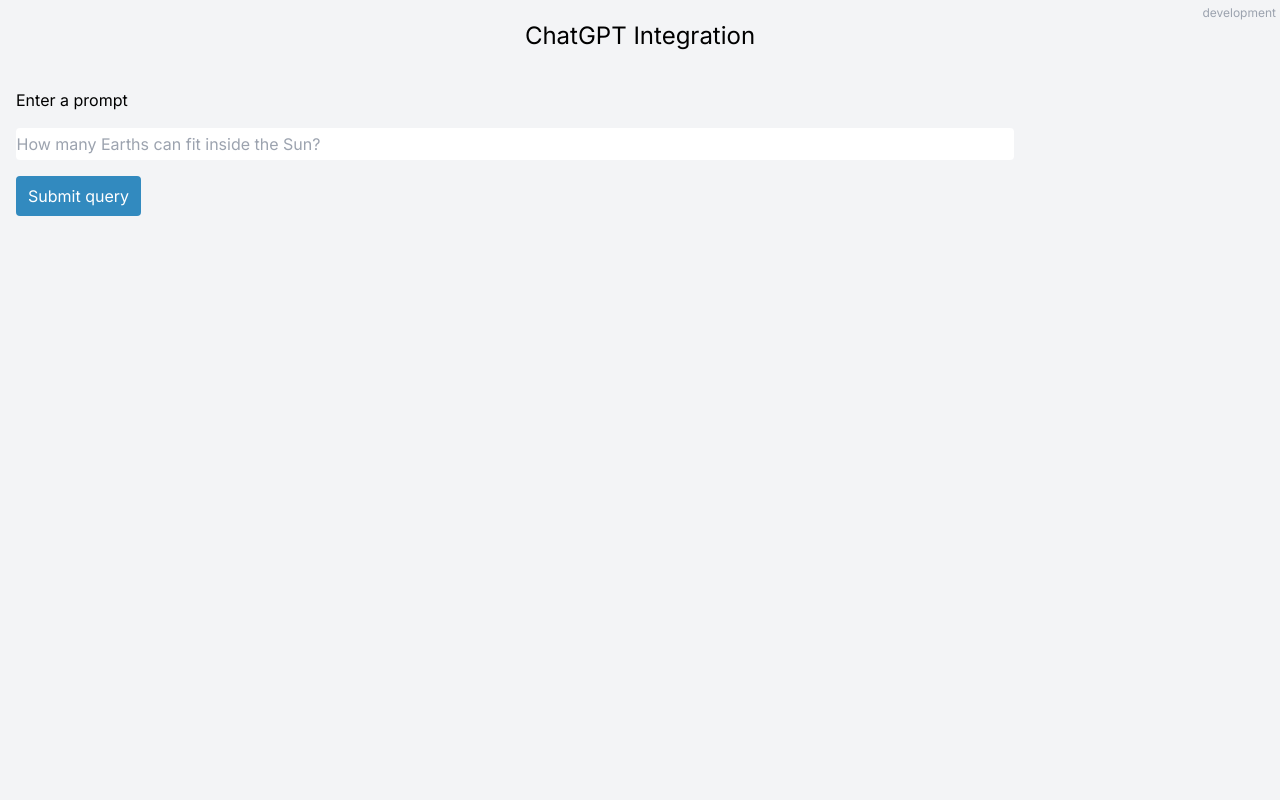
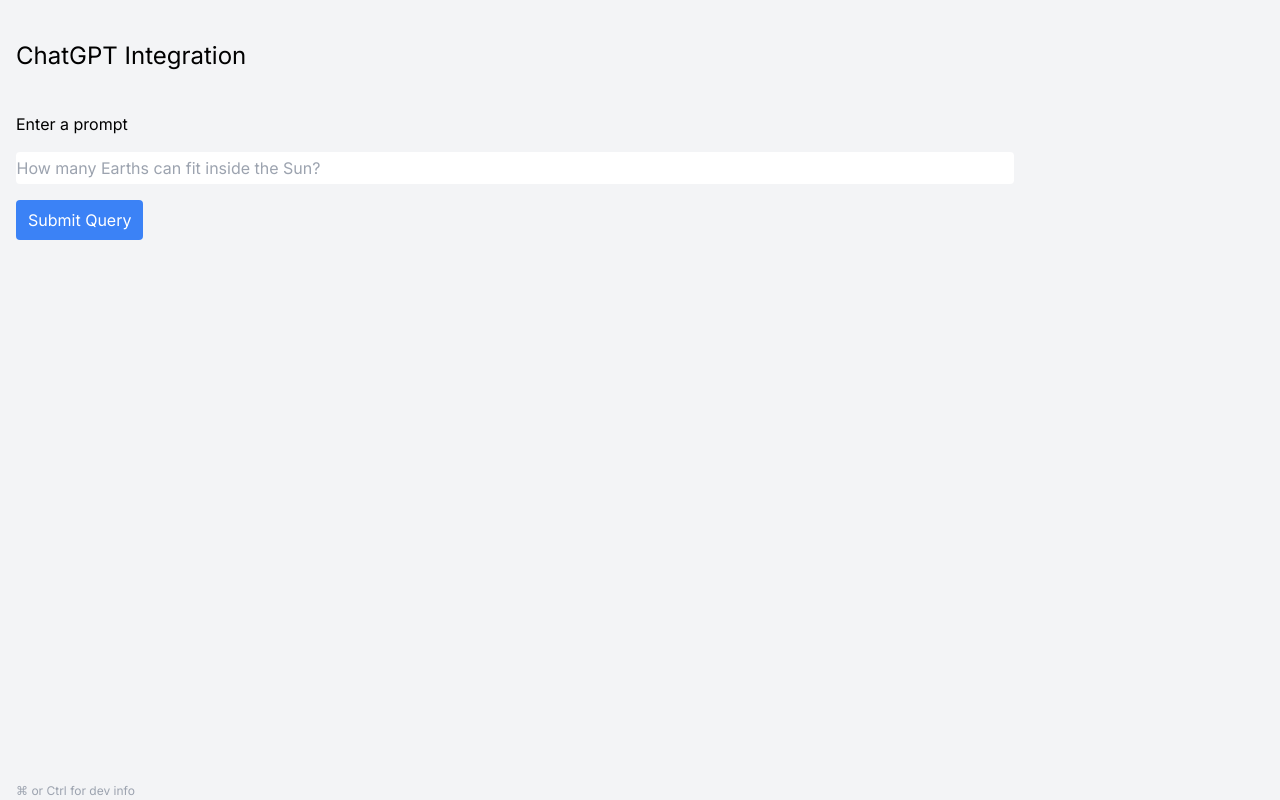
Before and after one commit to vinteger/openai-integration, a Next.js app: page / in a window 1280 px wide. Built offline with nearby package versions, Linux system fonts and the light colour scheme.

Commit message:
Add shared button and dev info w/ keypress

```diff
--- a/src/app/page.js
+++ b/src/app/page.js
@@ -1,12 +1,31 @@
 'use client'
 
-import {useEffect, useState} from "react";
+import React, {useEffect, useState} from "react"
 import {ScaleLoader} from "react-spinners";
+import {MODEL} from "@/pages/api/chat-handler";
 
 export default function Landing() {
 	const [input, setInput] = useState("")
 	const [result, setResult] = useState("")
-	const [isLoading, setIsLoading] = useState(false);
+	const [isLoading, setIsLoading] = useState(false)
+	const [displayEnv, setDisplayEnv] = useState(false)
+
+	useEffect(() => {
+		const handleKeyDown = (e) => {
+			if (e.metaKey || e.ctrlKey) {
+				setDisplayEnv(true)
+			}
+		}
+		const handleKeyUp = (e) => {
+			setDisplayEnv(false)
+		}
+		document.addEventListener("keydown", handleKeyDown)
+		document.addEventListener("keyup", handleKeyUp)
+		return () => {
+			document.removeEventListener("keydown", handleKeyDown)
+			document.removeEventListener("keyup", handleKeyUp)
+		}
+	}, []);
 
 	const handleInputChange = (e) => {
 		setInput(e.target.value)
@@ -28,6 +47,7 @@
 			.then((data) => {
 				setResult(data)
 			})
+			.catch((e) => console.error(e))
 			.finally(() => setIsLoading(false))
 	}
 
@@ -45,34 +65,44 @@
 	}
 
 	return (
-		<div className="flex flex-col h-full bg-gray-100 px-4 gap-4">
-			<h1 className="text-2xl self-center py-5">ChatGPT Integration</h1>
-			<p className="absolute right-0 top-0 m-1 text-[12px] text-gray-400">{process.env.NODE_ENV}</p>
+		<div className="flex flex-col h-full bg-gray-100 px-4">
+			<div className="grow">
+				<h1 className="text-2xl self-center my-10">ChatGPT Integration</h1>
+				{displayEnv &&
+					<div className="absolute right-0 top-0 m-1 text-[12px] text-gray-400">
+						<p>Environment: {process.env.NODE_ENV}</p>
+						<p>Model: {MODEL}</p>
+					</div>
+				}
 				<label className="flex flex-col">
 					Enter a prompt
 					<input
 						value={input}
 						onChange={handleInputChange}
-					onSubmit={handleSubmission}
 						className="rounded py-1 pl-[.5px] mt-4 flex-1 w-[80%]"
 						placeholder="How many Earths can fit inside the Sun?"/>
 				</label>
-			<div className="flex gap-4">
-				<button
-					className="bg-[#328abf] rounded px-3 py-2 max-w-fit text-white hover:bg-[#66a3c7]"
-					onClick={handleSubmission}>
-					Submit query
-				</button>
-				{result && (
-					<button
-						className="bg-[#fff] rounded px-3 py-2 max-w-fit text-black hover:bg-gray-200"
-						onClick={clearData}>
-						Clear
-					</button>
-				)}
+				<div className="flex gap-4 my-4">
+					<Button text="Submit Query" styles="bg-[#328abf] text-white hover:bg-[#66a3c7]"
+							onClick={handleSubmission}/>
+					{result &&
+						<Button text="Clear" styles="bg-white text-black hover:bg-gray-200" onClick={clearData}/>}
 				< /div>
-			{result && <q>{result}</q>
-			}
+				{result && <q>{result}</q>}
+			</div>
+			<p className="text-[12px] text-gray-400">⌘ or Ctrl for dev info</p>
 		</div>
 	);
 }
+const btnProps = {
+	text: "",
+	onClick: () => {
+	},
+	styles: ""
+}
+const Button = (btnProps) => {
+	return (
+		<button className={`rounded px-3 py-2 max-w-fit bg-blue-500 ${btnProps.styles}`}
+				onClick={btnProps.onClick}>{btnProps.text}</button>
+	)
+}
--- a/src/pages/api/chat-handler.js
+++ b/src/pages/api/chat-handler.js
@@ -1,4 +1,6 @@
 import OpenAI from "openai";
+
+export const MODEL = "gpt-3.5-turbo";
 
 export default async function handler(req, res) {
 	if (req.method === 'POST') {
@@ -23,7 +25,7 @@
 	const response = await openai.chat.completions.create({
 		messages: [{
 			role: "system", content: input
-		}], model: "gpt-3.5-turbo"
+		}], model: MODEL
 	});
 	return response.choices[0].message.content;
 }
```
Lines whose indentation alone changed are shown as unchanged.
